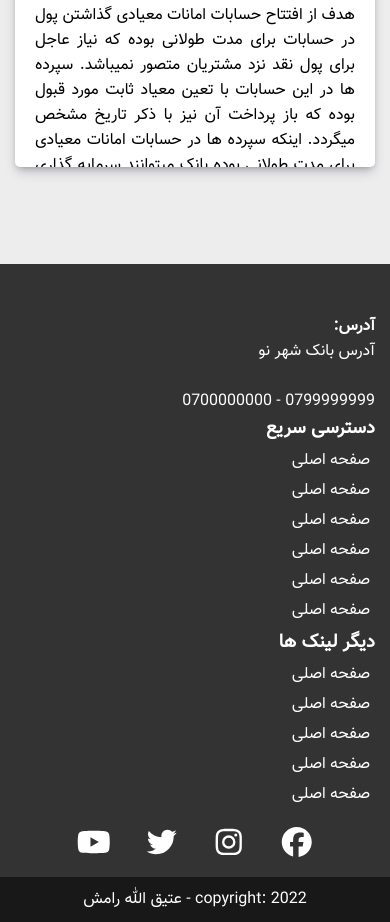
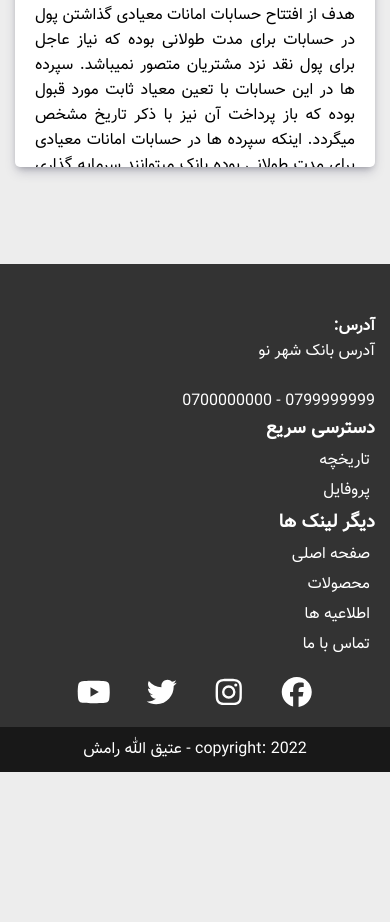
Before and after one commit to omidshayan/bank-website, a plain HTML site: page index.html in a window 390 px wide. Shown: the part 3961-4883 px from the top of the page. After the commit the page ends 4733 px from the top, so only its background shows below. Drawn offline with Linux system fonts and the light colour scheme; files whose address does not match are found by name.

Commit message:
footer and mobile menu

```diff
--- a/index.html
+++ b/index.html
@@ -52,19 +52,19 @@
           </div>
           <img src="asset/img/logo.png" alt="" />
           <ul>
-            <li><a href="./">صفحه اصلی </a></li>
+            <li><a href="/">صفحه اصلی </a></li>
             <li>
-              <a href="">درباره ما</a>
+              <a href="#">درباره ما</a>
               <span class="submenu"
                 ><i class="fas fa-plus"></i><i class="fas fa-minus"></i
               ></span>
               <ul>
-                <li><a href="#">تاریخچه</a></li>
-                <li><a href="#">پروفایل</a></li>
+                <li><a href="history.html">تاریخچه</a></li>
+                <li><a href="profile.html">پروفایل</a></li>
               </ul>
             </li>
-            <li><a href="">محصولات</a></li>
-            <li><a href="">تماس با ما</a></li>
+            <li><a href="products.html">محصولات</a></li>
+            <li><a href="contact.html">تماس با ما</a></li>
           </ul>
         </div>
       </header>
@@ -258,12 +258,8 @@
           <div class="col-12 col-md-3">
             <h3>دسترسی سریع</h3>
             <ul>
-              <li><a href="">صفحه اصلی</a></li>
-              <li><a href="">صفحه اصلی</a></li>
-              <li><a href="">صفحه اصلی</a></li>
-              <li><a href="">صفحه اصلی</a></li>
-              <li><a href="">صفحه اصلی</a></li>
-              <li><a href="">صفحه اصلی</a></li>
+              <li><a href="">تاریخچه</a></li>
+              <li><a href="">پروفایل</a></li>
             </ul>
           </div>
 
@@ -271,10 +267,10 @@
             <h3>دیگر لینک ها</h3>
             <ul>
               <li><a href="">صفحه اصلی</a></li>
-              <li><a href="">صفحه اصلی</a></li>
-              <li><a href="">صفحه اصلی</a></li>
-              <li><a href="">صفحه اصلی</a></li>
-              <li><a href="">صفحه اصلی</a></li>
+              <li><a href="">محصولات</a></li>
+              <li><a href="">اطلاعیه ها</a></li>
+              <li><a href="">تماس با ما</a></li>
+
             </ul>
           </div>
         </div>
```
